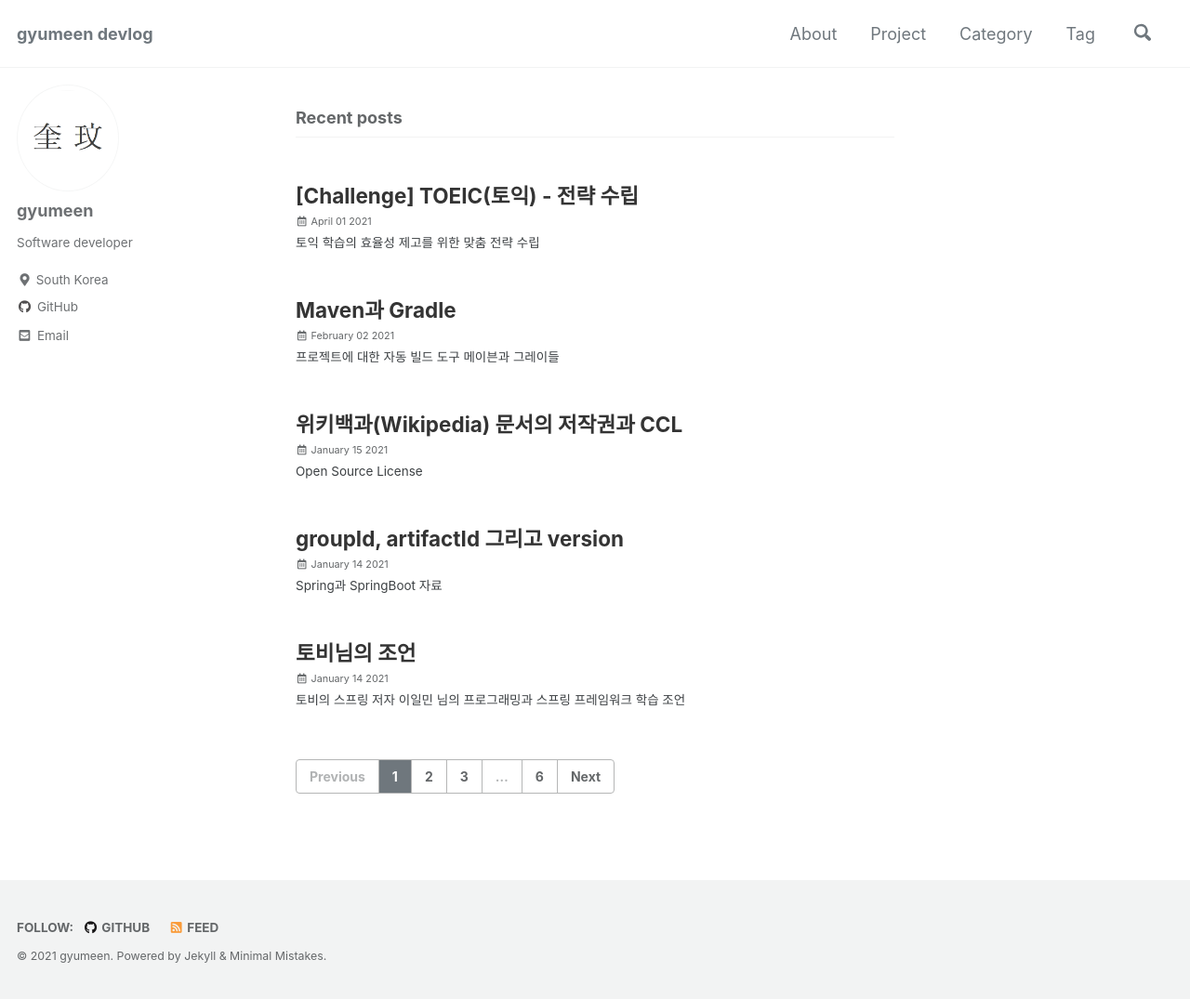
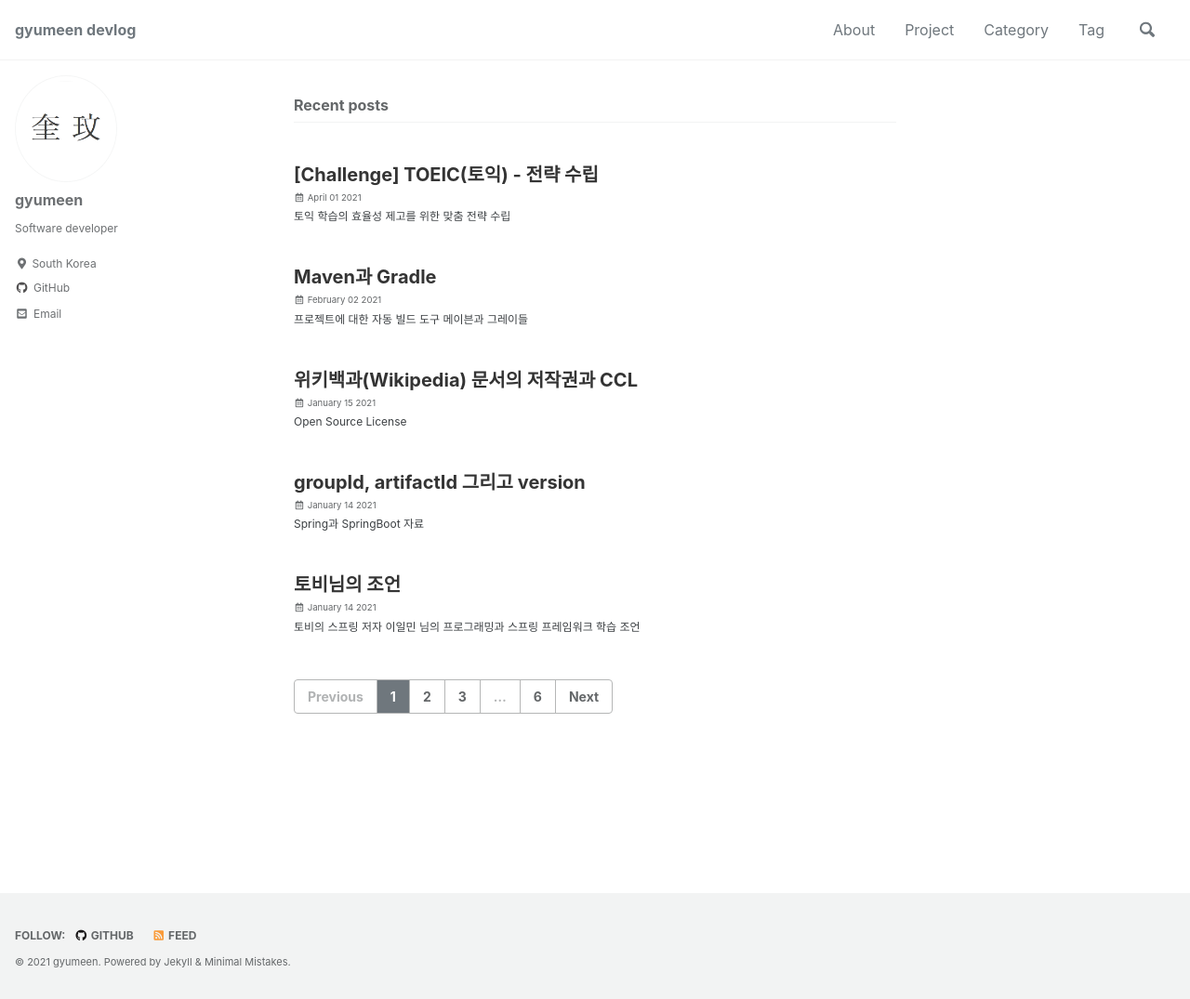
Before and after one commit to gyumeen/gyumeen.github.io, a Jekyll site: the page built from index.html, in a window 1280 px wide and 1075 px high. Shown: the whole window at 93% size. Built offline with Jekyll 4.4.1, drawn with Linux system fonts in a browser that asks for light colours; cached includes are drawn as plain includes; the list of posts is cut into pages by our own code.

Commit message:
Update _reset.scss

```diff
--- a/_sass/minimal-mistakes/_reset.scss
+++ b/_sass/minimal-mistakes/_reset.scss
@@ -8,22 +8,23 @@ html {
   /* apply a natural box layout model to all elements */
   box-sizing: border-box;
   background-color: $background-color;
-  font-size: 16px;
+  font-size: 14px;
+   /* font-size: 16px; */
 
   @include breakpoint($medium) {
     font-size: 18px;
   }
 
   @include breakpoint($large) {
-    /* large 페이지 일때 폰트 사이즈 축소 20px->18px */
+    /* large 페이지 일때 폰트 사이즈 축소 20px->16px */
     /* font-size: 20px; */
-    font-size: 18px;
+    font-size: 16px;
   }
 
   @include breakpoint($x-large) {
-    /* x-large 페이지 일때 폰트 사이즈 축소 20px->18px */
+    /* x-large 페이지 일때 폰트 사이즈 축소 20px->16px */
     /* font-size: 20px; */
-    font-size: 18px;
+    font-size: 16px;
   }
 
   -webkit-text-size-adjust: 100%;
```
